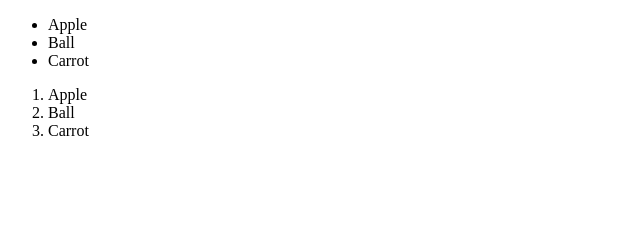
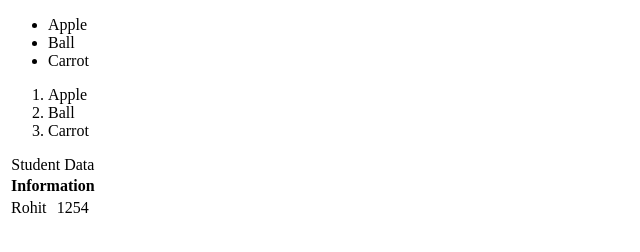
Before and after one commit to Rohit-Kumar-0407/HTML-Repo, a plain HTML site: page Practice.html in a window 1280 px wide. Shown: the whole page, without its empty margins (0-640 px from the left). Drawn offline with Linux system fonts and the light colour scheme.

Commit message:
Learning Tables

```diff
--- a/Practice.html
+++ b/Practice.html
@@ -7,6 +7,7 @@
     <title>HTML</title>
 </head>
 <body>
+    <main>
     <ul>
         <li>Apple</li>
         <li>Ball</li>
@@ -17,4 +18,20 @@
         <li>Ball</li>
         <li>Carrot</li>
     </ol>
+    <table>
+        <caption>Student Data</caption>
+        <thead>
+        <tr>
+            <th colspan="2">Information</th>
+        </tr>
+        </thead>
+        <tbody>
+        <tr>
+            <td>Rohit</td>
+            <td>1254</td>
+        </tr>
+        </tbody>
+    </table>
+    </main>
+</body>
 </html>
```
